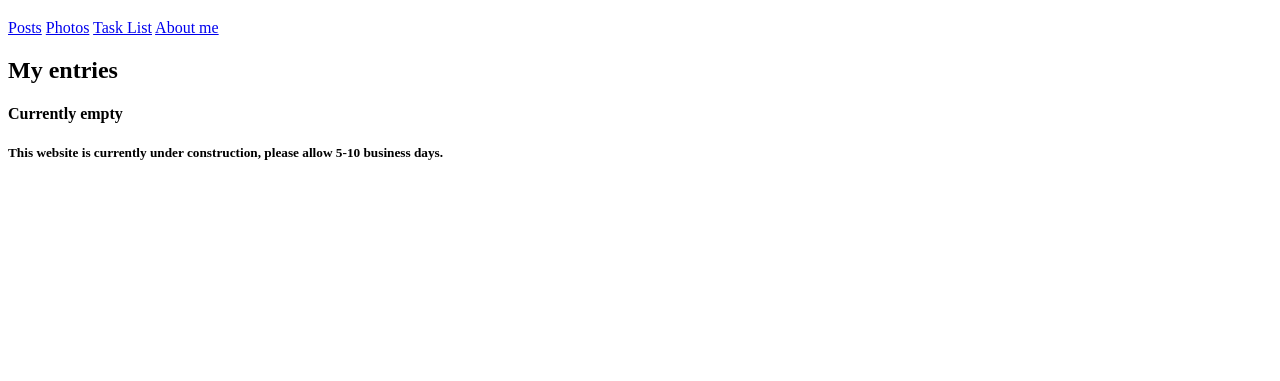
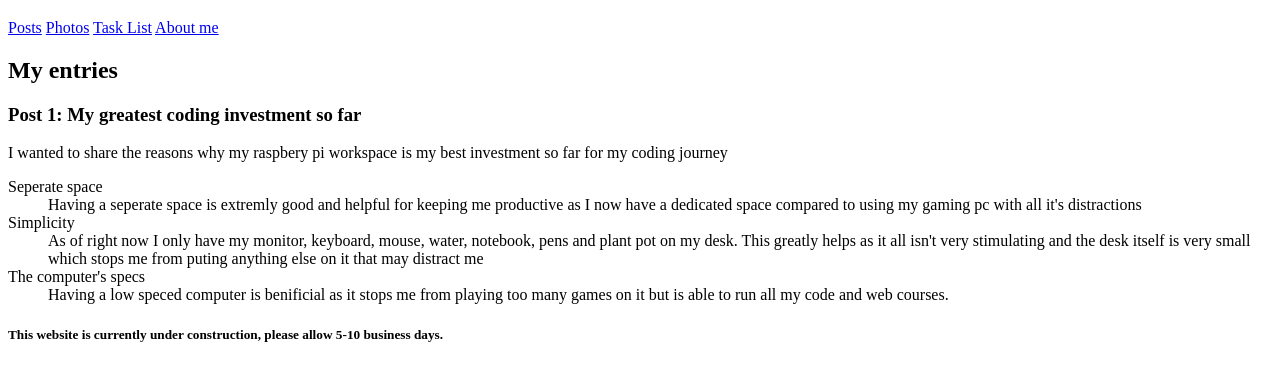
Before and after one commit to F1GZ/Live-Journal, a plain HTML site: page main-page.html in a window 1280 px wide. Shown: the part 61-442 px from the top of the page. Drawn offline with Linux system fonts and the light colour scheme.

Commit message:
Rasp pi post

```diff
--- a/main-page.html
+++ b/main-page.html
@@ -16,7 +16,23 @@
         </header>
         <main>
             <h2>My entries</h2>
-            <h4>Currently empty</h4>
+            <h3>Post 1: My greatest coding investment so far</h3>
+            <p>I wanted to share the reasons why my raspbery pi workspace
+                is my best investment so far for my coding journey</p>
+            <dl>
+                <dt>Seperate space</dt>
+                <dd>Having a seperate space is extremly good and helpful for
+                    keeping me productive as I now have a dedicated space compared
+                    to using my gaming pc with all it's distractions</dd>
+                <dt>Simplicity</dt>
+                <dd>As of right now I only have my monitor, keyboard, mouse, water,
+                    notebook, pens and plant pot on my desk. This greatly helps as it all
+                    isn't very stimulating and the desk itself is very small which stops me
+                    from puting anything else on it that may distract me</dd>
+                <dt>The computer's specs</dt>
+                <dd>Having a low speced computer is benificial as it stops me from playing
+                    too many games on it but is able to run all my code and web courses.</dd>
+            </dl>
         </main>
         <footer>
             <h5>This website is currently under construction, please allow 5-10 business days.</h5>
```
